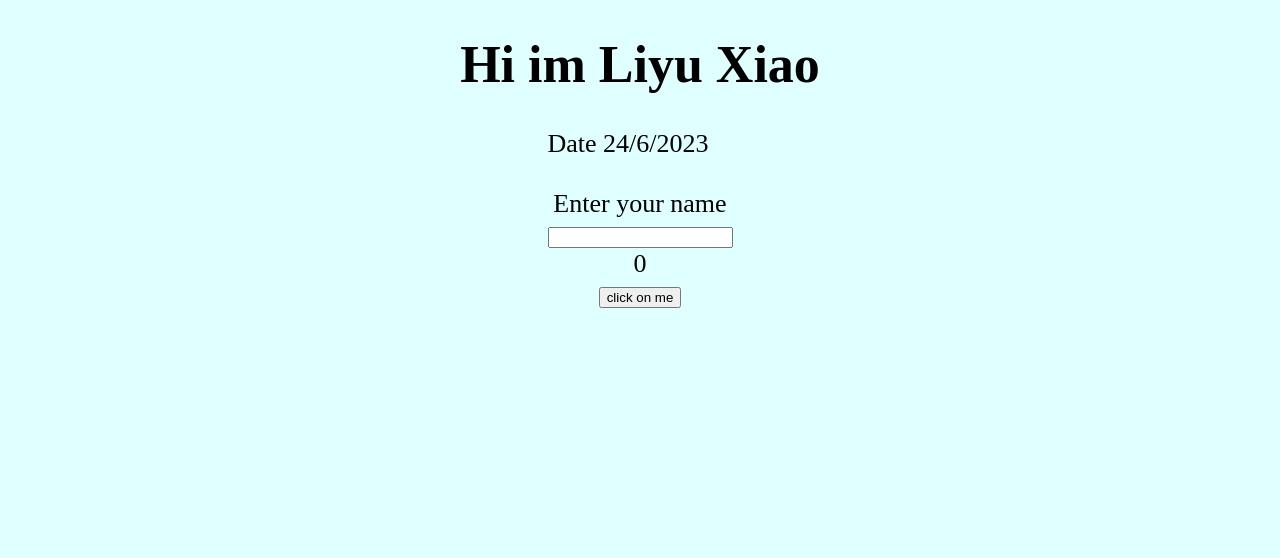
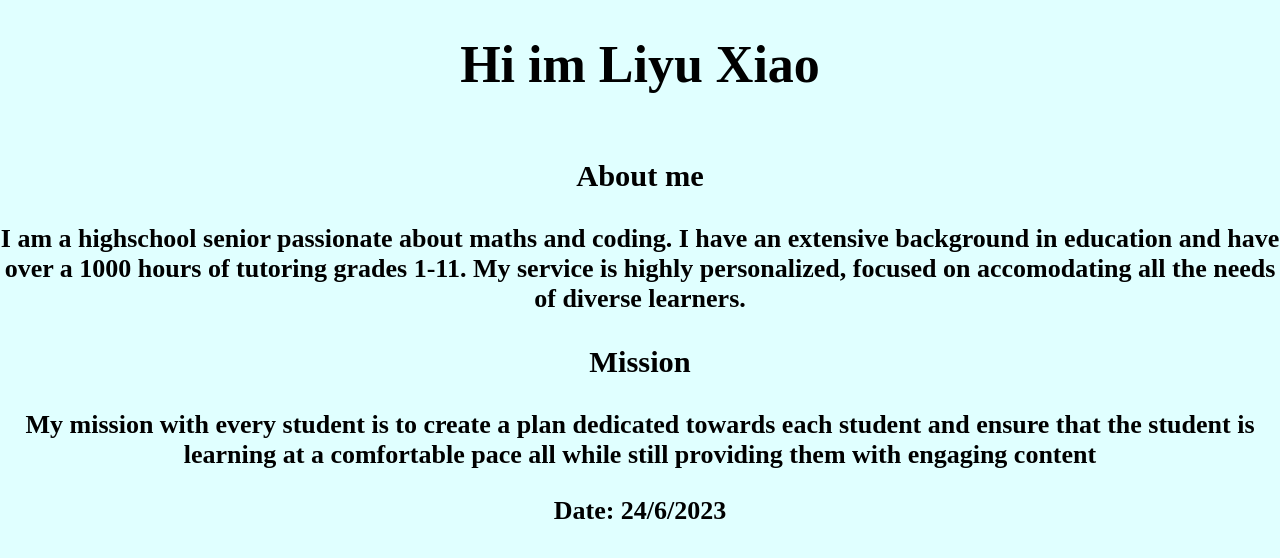
Before and after one commit to liyuxiao2/website, a React (Create React App) app: page / in a window 1280 px wide. Shown: the top 558 px of the page. Built offline with nearby package versions, Linux system fonts and the light colour scheme.

Commit message:
added text

```diff
--- /dev/null
+++ b/src/App.js
@@ -0,0 +1,13 @@
+import './components/App.css';
+import Header from './components/featurePage';
+
+function App() {
+  return (
+    <div className='App-header'>
+      <h1> Hi im Liyu Xiao </h1>
+      <Header/>
+    </div>
+  );
+}
+
+export default App;
--- a/src/components/App.css
+++ b/src/components/App.css
@@ -1,16 +1,11 @@
 .App {
   text-align: center;
+  font-weight: bold;
 }
 
 .App-logo {
   height: 40vmin;
   pointer-events: none;
-}
-
-@media (prefers-reduced-motion: no-preference) {
-  .App-logo {
-    animation: App-logo-spin infinite 20s linear;
-  }
 }
 
 .App-header {
@@ -27,7 +22,7 @@
 
 .App-link {
   text-align: top left;
-  color: black;
+  color: blue;
   display:flex;
   font-size: calc(10px + 2vmin);
 
--- a/src/components/App.js
+++ /dev/null
@@ -1,13 +0,0 @@
-import './App.css';
-import Header from './featurePage';
-
-function App() {
-  return (
-    <div className= "App-header">
-      <h1>Hi im Liyu Xiao </h1>
-      <Header/>
-    </div>
-  );
-}
-
-export default App;
--- /dev/null
+++ b/src/components/db.json
@@ -0,0 +1,15 @@
+[
+    {
+        "id":1,
+        "title": "About me",
+        "feed": "I am a highschool senior passionate about maths and coding. I have an extensive background in education and have over a 1000 hours of tutoring grades 1-11. My service is highly personalized, focused on accomodating all the needs of diverse learners."
+    },
+
+
+    {
+        "id" : 2,
+        "title": "Mission",
+        "feed": "My mission with every student is to create a plan dedicated towards each student and ensure that the student is learning at a comfortable pace all while still providing them with engaging content"
+    }
+
+]
--- a/src/components/featurePage.js
+++ b/src/components/featurePage.js
@@ -1,26 +1,13 @@
 import React, {Component} from 'react';
 import './App.css'
+import JSON from './db.json'
+import NewsList from './newsList';
 
 class Header extends Component{
 
     state = {
-        name: 'Francis',
-        title: 'website',
-        keywords:'',
+        content: JSON,
         count:0
-    }
-
-    inputNameHandler = (event) => {
-        console.log(event.target.value);
-        this.setState({
-            keywords: ''
-        })
-    }
-
-    addOne = () =>{
-        this.setState((state, props)=>({
-            count: state.count + 1
-        }))
     }
 
     getYear(){
@@ -31,24 +18,14 @@ class Header extends Component{
         return day+ "/" + month + "/" + year;
     }
 
+
     render(){
-
-
+        console.log(this.state.content)
         return(
-            <header>
-
-                <div className='App-link'> Date {this.getYear()} </div>
-
-                <br/>
-
-                <div>Enter your name </div>
-
-                <input  className='App'
-                    onChange={this.inputNameHandler}
+            <header className='App'>
+                <NewsList content = {this.state.content}
                 />
-
-                <div> {this.state.count} </div>
-                <button onClick={ ()=> this.addOne() } >click on me</button>
+                <p> Date: {this.getYear()}</p>
             </header>
         )
     }
--- /dev/null
+++ b/src/components/newsList.js
@@ -0,0 +1,18 @@
+import React from 'react';
+
+const newsList = (props) => {
+    console.log(props)
+    return(
+        <>
+            {props.content.map((item)=> (
+                <div>
+                    <h3> {item.title} </h3>
+                    <div> {item.feed} </div>
+
+                </div>
+            ))}
+        </>
+    )
+}
+
+export default newsList;
--- a/src/index.js
+++ b/src/index.js
@@ -1,8 +1,9 @@
 import React from 'react';
 import ReactDOM from 'react-dom/client';
 import './components/index.css';
-import App from './components/App';
-import reportWebVitals from './components/reportWebVitals';
+import App from './App';
+import reportWebVitals from './reportWebVitals';
+
 
 const root = ReactDOM.createRoot(document.getElementById('root'));
 root.render(
```
Also changed, not shown: src/reportWebVitals.js (renamed from src/components/reportWebVitals.js), src/setupTests.js (renamed from src/components/setupTests.js), 1 other file (tests, documents, lock files or other folders).
